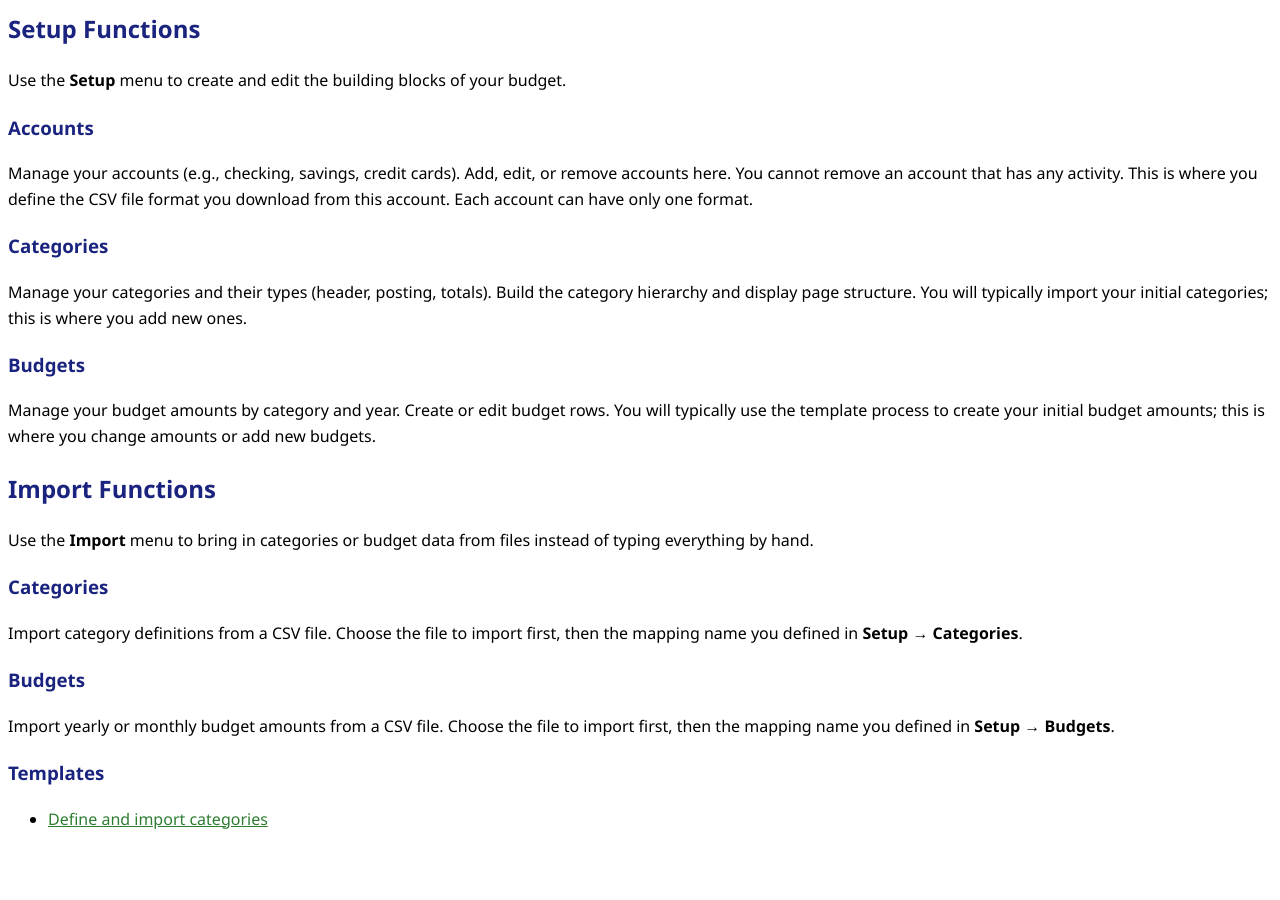
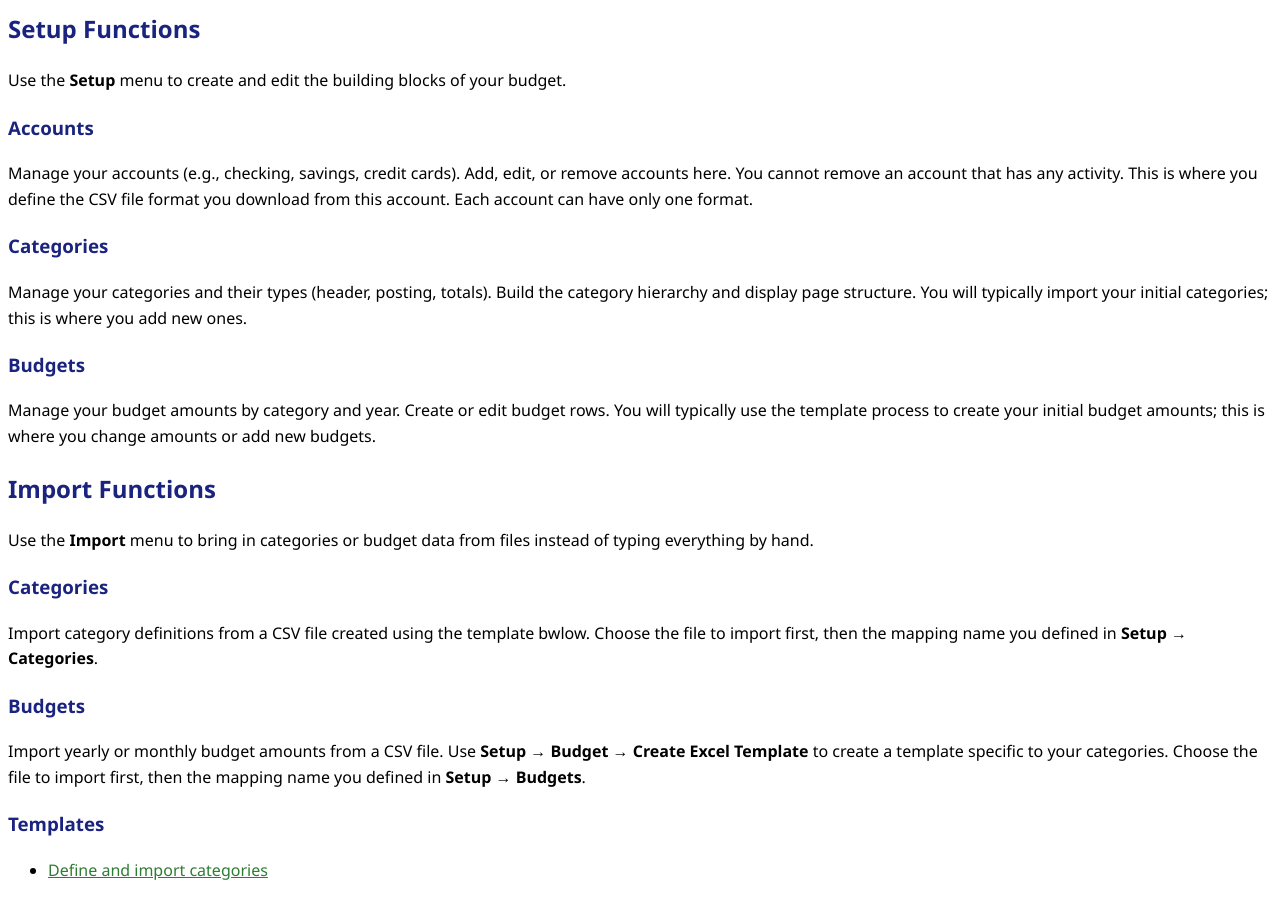
Before and after one commit to chudave1/Buddy-the-Budget-Helper-Release, a Jekyll site: the page built from docs/getting-started.md, in a window 1280 px wide and 900 px high, scrolled down 662 px. Built offline with Jekyll 4.4.1, drawn with Linux system fonts in a browser that asks for light colours; before the commit the page ends 1510 px from its top, so only the background shows below that.

Commit message:
More formatting changes and fixed link to template

```diff
--- a/docs/getting-started.md
+++ b/docs/getting-started.md
@@ -36,10 +36,10 @@ Manage your budget amounts by category and year. Create or edit budget rows. You
 Use the **Import** menu to bring in categories or budget data from files instead of typing everything by hand.
 
 ### Categories
-Import category definitions from a CSV file. Choose the file to import first, then the mapping name you defined in **Setup → Categories**.
+Import category definitions from a CSV file created using the template bwlow. Choose the file to import first, then the mapping name you defined in **Setup → Categories**.
 
 ### Budgets
-Import yearly or monthly budget amounts from a CSV file. Choose the file to import first, then the mapping name you defined in **Setup → Budgets**.
+Import yearly or monthly budget amounts from a CSV file.  Use **Setup → Budget → Create Excel Template** to create a template specific to your categories.  Choose the file to import first, then the mapping name you defined in **Setup → Budgets**.
 
 ### Templates
-* [Define and import categories](../templates/Category_Import_Template.csv)
+* [Define and import categories](https://github.com/chudave1/Buddy-the-Budget-Helper-Release/blob/main/templates/Category_Import_Template.csv)
```
Also changed, not shown: docs/introduction.md (+1 -1 lines), docs/main-window.md (+2 -3 lines), docs/taking-care-of-data.md (+3 -4 lines), docs/starting-new-year.md (line endings or trailing spaces).
